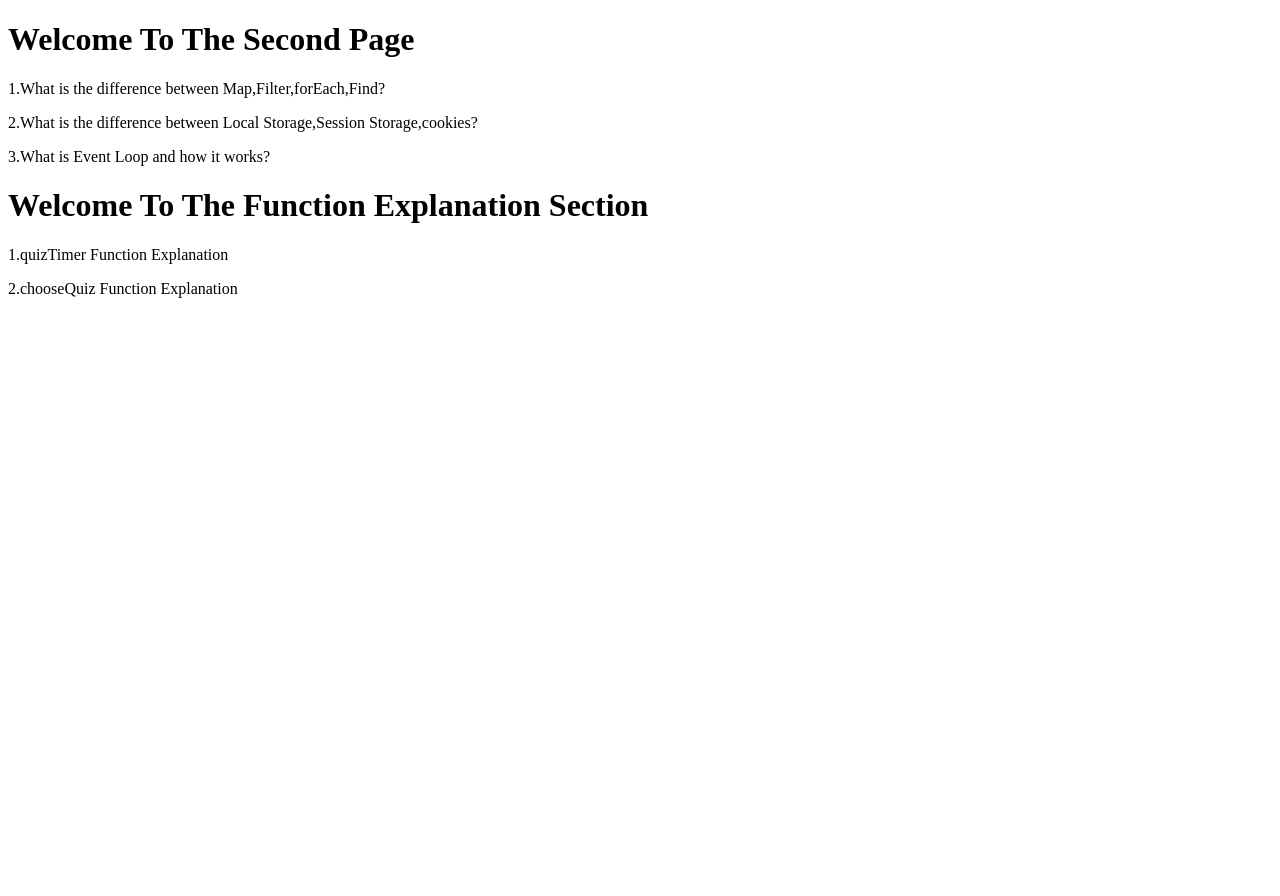
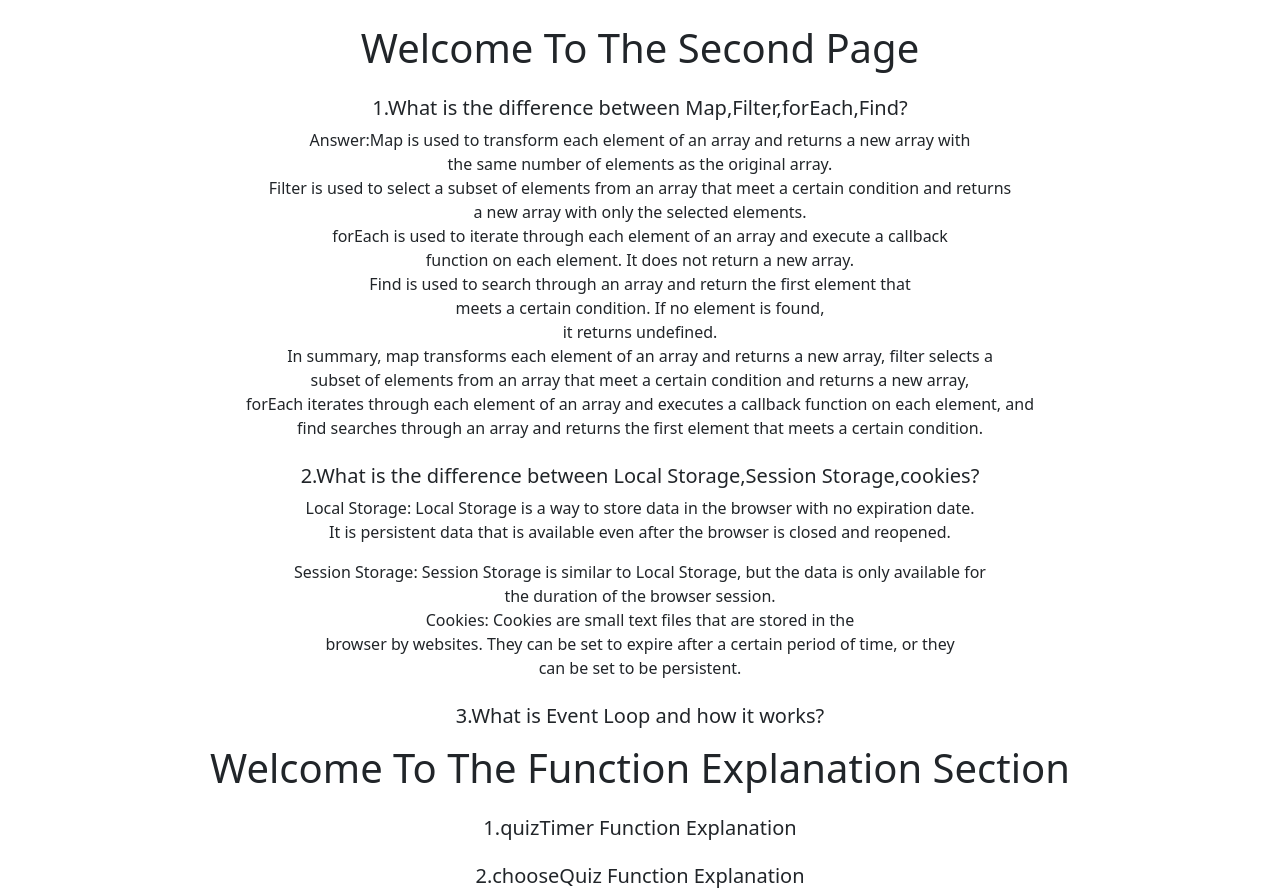
Before and after one commit to shakilahmedshuvo/Quiz-hero, a plain HTML site: page secondPage.html in a window 1280 px wide. Before the commit the page ends 800 px from the top, so only its background shows below. Drawn offline with nearby package versions, Linux system fonts and the light colour scheme.

Commit message:
add question and some answers in the second page

```diff
--- a/secondPage.html
+++ b/secondPage.html
@@ -6,48 +6,105 @@
     <meta http-equiv="X-UA-Compatible" content="IE=edge">
     <meta name="viewport" content="width=device-width, initial-scale=1.0">
     <title>Second Page</title>
+    <!-- bs file -->
+    <link href="https://cdn.jsdelivr.net/npm/bootstrap@5.3.0-alpha1/dist/css/bootstrap.min.css" rel="stylesheet"
+        integrity="sha384-GLhlTQ8iRABdZLl6O3oVMWSktQOp6b7In1Zl3/Jr59b6EGGoI1aFkw7cmDA6j6gD" crossorigin="anonymous">
+
 </head>
 
 <body>
     <!-- main section start -->
-    <main>
+    <main class="text-center mt-4">
         <h1>Welcome To The Second Page</h1>
         <!-- answer and question section -->
         <div>
             <!-- 1. -->
-            <div>
+            <div class="mt-4">
                 <!-- question -->
-                <p>1.What is the difference between Map,Filter,forEach,Find?</p>
+                <h5>1.What is the difference between Map,Filter,forEach,Find?</h5>
                 <!-- answer -->
-                <p></p>
+                <p>Answer:Map is used to transform each element of an array and returns a new array with
+                    <br>
+                    the same number of
+                    elements as the original array.
+                    <br>
+                    Filter is used to select a subset of elements from an array that meet a certain condition and
+                    returns
+                    <br>
+                    a new array with only the selected elements.
+                    <br>
+                    forEach is used to iterate through each element of an array and execute a callback
+                    <br>
+                    function on each element. It does not return a new array.
+                    <br>
+                    Find is used to search through an array and return the first element that
+                    <br>
+                    meets a certain condition. If no element is found,
+                    <br>
+                    it returns undefined.
+                    <br>
+                    In summary, map transforms each element of an array and returns a new array, filter selects a
+                    <br>
+                    subset
+                    of elements from an array that meet a certain condition and returns a new array,
+                    <br>
+                    forEach iterates
+                    through each element of an array and executes a callback function on each element,
+                    and
+                    <br>
+                    find searches
+                    through an array and returns the first element that meets a certain condition.
+                </p>
             </div>
             <!-- 2. -->
-            <div>
+            <div class="mt-4">
                 <!-- question -->
-                <p>2.What is the difference between Local Storage,Session Storage,cookies?</p>
+                <h5>2.What is the difference between Local Storage,Session Storage,cookies?</h5>
                 <!-- answer -->
-                <p></p>
+                <p>Local Storage: Local Storage is a way to store data in the browser with
+                    no expiration date.
+                    <br>
+                    It is
+                    persistent data that is available even after the browser is closed and
+                    reopened.
+                </p>
+                Session Storage: Session Storage is similar to Local Storage, but the data is
+                only available for
+                <br>
+                the duration of the browser session.
+                <br>
+                Cookies: Cookies are small text files that are stored in the
+                <br>
+                browser by websites. They can be set to
+                expire after a certain period of time, or they
+                <br>
+                can be set to be persistent.
             </div>
             <!-- 3. -->
-            <div>
+            <div class="mt-4">
                 <!-- question -->
-                <p>3.What is Event Loop and how it works?</p>
+                <h5>3.What is Event Loop and how it works?</h5>
                 <!-- answer -->
-                <p></p>
+                <p>
+                </p>
             </div>
         </div>
         <!-- function explanation section -->
         <h1>Welcome To The Function Explanation Section</h1>
         <!-- 1. -->
-        <div>
-            <p>1.quizTimer Function Explanation</p>
+        <div class="mt-4">
+            <h5>1.quizTimer Function Explanation</h5>
         </div>
         <!-- 2. -->
-        <div>
-            <p>2.chooseQuiz Function Explanation</p>
+        <div class="mt-4">
+            <h5>2.chooseQuiz Function Explanation</h5>
         </div>
     </main>
     <!-- main section end -->
+    <!-- bs js file -->
+    <script src="https://cdn.jsdelivr.net/npm/bootstrap@5.3.0-alpha1/dist/js/bootstrap.bundle.min.js"
+        integrity="sha384-w76AqPfDkMBDXo30jS1Sgez6pr3x5MlQ1ZAGC+nuZB+EYdgRZgiwxhTBTkF7CXvN"
+        crossorigin="anonymous"></script>
 </body>
 
 </html>
```
